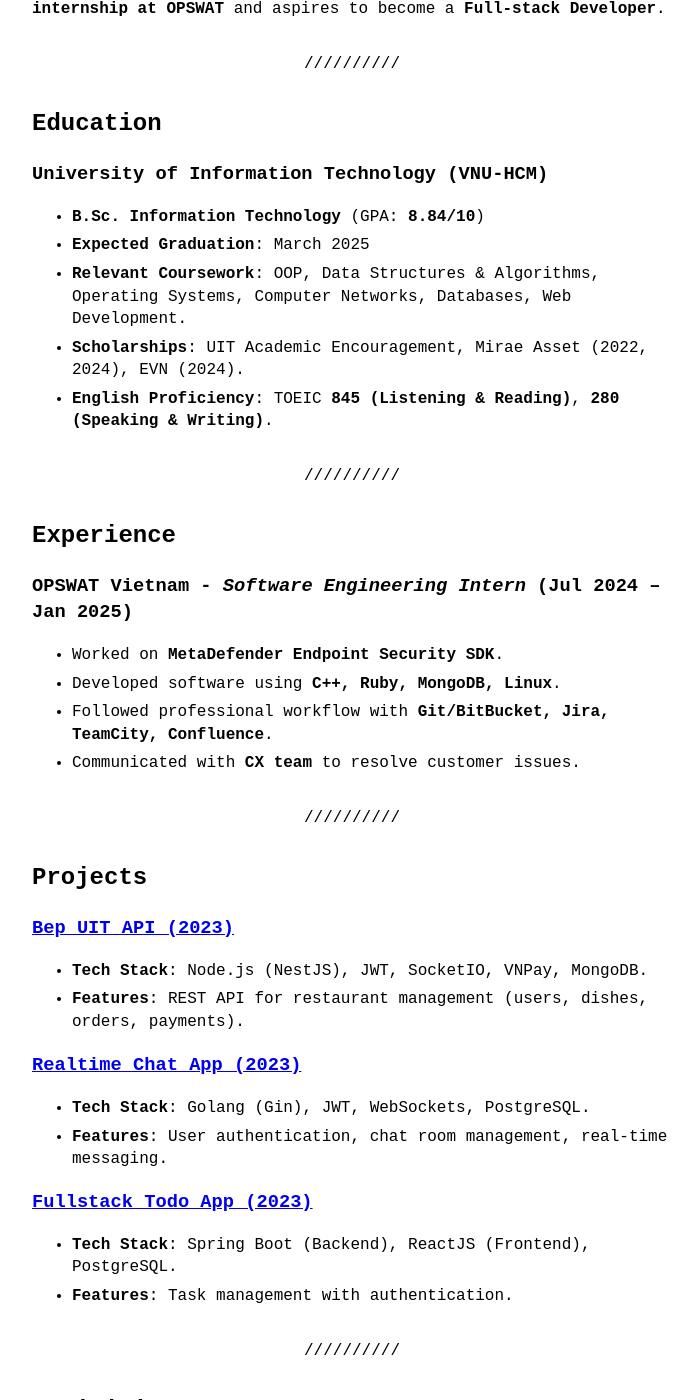
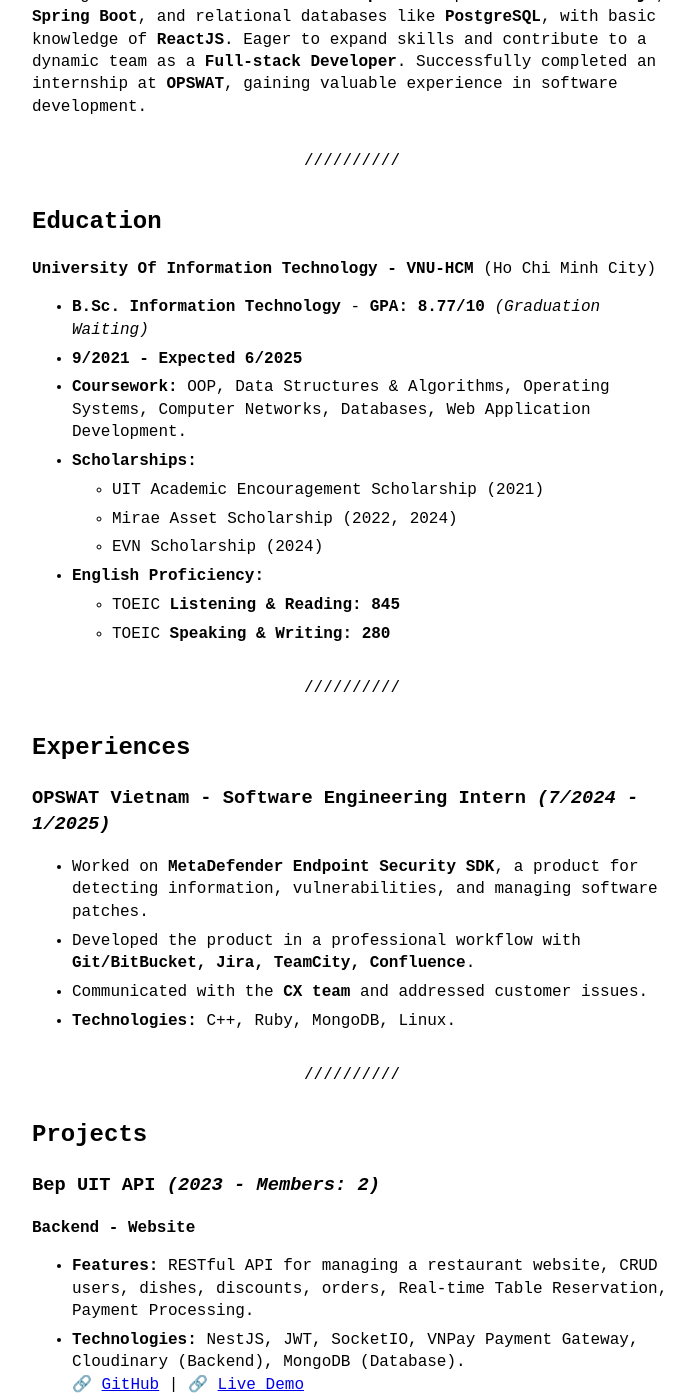
Before and after one commit to Duong0907/duong0907.github.io, a Jekyll site: the page built from _pages/about-me.md, in a window 1280 px wide and 1400 px high, scrolled down 434 px. Shown: the whole window, without its empty margins (288-985 px from the left). Built offline with Jekyll 4.4.1, drawn with Linux system fonts in a browser that asks for light colours; some of the changed text lies outside the part shown.

```diff
--- a/_data/menu.yml
+++ b/_data/menu.yml
@@ -1,5 +1,5 @@
 entries:
-  - title: me
+  - title: my-profile
     entries:
       - title: "email"
         url: mailto:duongphan090703@gmail.com
--- a/_pages/about-me.md
+++ b/_pages/about-me.md
@@ -3,65 +3,77 @@ layout: post
 title: Phan Thanh Duong
 permalink: /about-me.html
 ---
+# Phan Thanh Duong
+**2003 · Ho Chi Minh City**
+📧 [duongphan090703@gmail.com](mailto:duongphan090703@gmail.com)
+📞 (+84) 359 093 421
+🔗 [LinkedIn](https://www.linkedin.com/in/thanh-duong-phan-9855a8245/)
+🔗 [GitHub](https://github.com/Duong0907)
 
-📍 Ho Chi Minh City
-📧 duongphan090703@gmail.com
-🔗 [LinkedIn](https://www.linkedin.com/in/thanh-duong-phan-9855a8245/) | [GitHub](https://github.com/Duong0907)
+## Overview
+Highly motivated and results-oriented **Software Developer** with a strong foundation in **Backend Development**. Experience with **Node.js**, **Spring Boot**, and relational databases like **PostgreSQL**, with basic knowledge of **ReactJS**. Eager to expand skills and contribute to a dynamic team as a **Full-stack Developer**. Successfully completed an internship at **OPSWAT**, gaining valuable experience in software development.
 
 ---
 
-## **Overview**
-Highly motivated and results-driven **Software Developer** specializing in **Backend Development**. Skilled in **Node.js (TypeScript, JavaScript)** and **PostgreSQL**. Successfully completed an **internship at OPSWAT** and aspires to become a **Full-stack Developer**.
+## Education
+**University Of Information Technology - VNU-HCM** (Ho Chi Minh City)
+- **B.Sc. Information Technology** - **GPA: 8.77/10** *(Graduation Waiting)*
+- **9/2021 - Expected 6/2025**
+- **Coursework:** OOP, Data Structures & Algorithms, Operating Systems, Computer Networks, Databases, Web Application Development.
+- **Scholarships:**
+  - UIT Academic Encouragement Scholarship (2021)
+  - Mirae Asset Scholarship (2022, 2024)
+  - EVN Scholarship (2024)
+- **English Proficiency:**
+  - TOEIC **Listening & Reading: 845**
+  - TOEIC **Speaking & Writing: 280**
 
 ---
 
-## **Education**
-### University of Information Technology (VNU-HCM)
-- **B.Sc. Information Technology** (GPA: **8.84/10**)
-- **Expected Graduation**: March 2025
-- **Relevant Coursework**: OOP, Data Structures & Algorithms, Operating Systems, Computer Networks, Databases, Web Development.
-- **Scholarships**: UIT Academic Encouragement, Mirae Asset (2022, 2024), EVN (2024).
-- **English Proficiency**: TOEIC **845 (Listening & Reading)**, **280 (Speaking & Writing)**.
+## Experiences
+### OPSWAT Vietnam - **Software Engineering Intern** *(7/2024 - 1/2025)*
+- Worked on **MetaDefender Endpoint Security SDK**, a product for detecting information, vulnerabilities, and managing software patches.
+- Developed the product in a professional workflow with **Git/BitBucket, Jira, TeamCity, Confluence**.
+- Communicated with the **CX team** and addressed customer issues.
+- **Technologies:** C++, Ruby, MongoDB, Linux.
 
 ---
 
-## **Experience**
-### OPSWAT Vietnam - *Software Engineering Intern* (Jul 2024 – Jan 2025)
-- Worked on **MetaDefender Endpoint Security SDK**.
-- Developed software using **C++, Ruby, MongoDB, Linux**.
-- Followed professional workflow with **Git/BitBucket, Jira, TeamCity, Confluence**.
-- Communicated with **CX team** to resolve customer issues.
+## Projects
+### Bep UIT API *(2023 - Members: 2)*
+**Backend - Website**
+- **Features:** RESTful API for managing a restaurant website, CRUD users, dishes, discounts, orders, Real-time Table Reservation, Payment Processing.
+- **Technologies:** NestJS, JWT, SocketIO, VNPay Payment Gateway, Cloudinary (Backend), MongoDB (Database).
+🔗 [GitHub](https://github.com/Duong0907/bep-uit-api) | 🔗 [Live Demo](https://bepuit.com)
+
+### Real-time Chat Application *(2023 - Members: 1)*
+**Frontend - Backend**
+- **Features:** User Authentication, Real-time Chat (Group & Private), Message’s Sending/Sent Status, User Online/Last Seen Status.
+- **Technologies:**
+  - **Backend:** Spring Boot, Spring Security, JWT, Hibernate, WebSocket, Cloudinary
+  - **Frontend:** ReactJS
+  - **Database:** MySQL
+🔗 [Backend Code](https://github.com/Duong0907/realtime-chat-springboot) | 🔗 [Frontend Code](https://github.com/Duong0907/realtime-chat-reactjs)
 
 ---
 
-## **Projects**
-### [Bep UIT API (2023)](https://github.com/Duong0907/bep-uit-api)
-- **Tech Stack**: Node.js (NestJS), JWT, SocketIO, VNPay, MongoDB.
-- **Features**: REST API for restaurant management (users, dishes, orders, payments).
-
-### [Realtime Chat App (2023)](https://github.com/Duong0907/realtime-chat-app)
-- **Tech Stack**: Golang (Gin), JWT, WebSockets, PostgreSQL.
-- **Features**: User authentication, chat room management, real-time messaging.
-
-### [Fullstack Todo App (2023)](https://github.com/Duong0907/todolist-reactjs)
-- **Tech Stack**: Spring Boot (Backend), ReactJS (Frontend), PostgreSQL.
-- **Features**: Task management with authentication.
+## Activities
+### Google Developer Student Clubs (UIT) - **Development Team** *(2022 - Present)*
+- Learned and shared knowledge about Google’s technologies like **Golang**.
+- Built **Remood** project with the team to participate in **Google Solution Challenge 2023**.
 
 ---
 
-## **Activities**
-### Google Developer Student Clubs (UIT)
-- Member of the **Development Team** (2022 - Present).
-- Contributed to **Remood**, a project for the **Google Solution Challenge**.
-
-### Technical Blogs
-- Published articles on **[200Lab](https://200lab.io/blog/author/phan-thanh-duong/), [Viblo](https://viblo.asia/u/DuongPhan), and [Duong’s Blog](https://duong0907.github.io/blog/)**.
+## Technical Blogs
+- Write and share knowledge on platforms:
+  - 🔗 [200Lab](https://200lab.io/blog/author/phan-thanh-duong/)
+  - 🔗 [Viblo](https://viblo.asia/u/DuongPhan)
+  - 🔗 [Duong’s Blog](https://duong0907.github.io/)
 
 ---
 
-## **Skills**
-- **Programming**: C++, JavaScript/TypeScript, Java, Go.
-- **Databases**: PostgreSQL, MongoDB.
-- **Tools & Platforms**: Linux, Git, Docker.
-
----
+## Skills
+- **Programming Languages:** C++, JavaScript/TypeScript, Java
+- **Frameworks:** NodeJS, ExpressJS, NestJS, Spring Boot, ReactJS
+- **Databases:** MySQL/PostgreSQL, MongoDB
+- **Tools/Platforms:** Linux, Git, Docker
```
Also changed, not shown: 1 other file.
